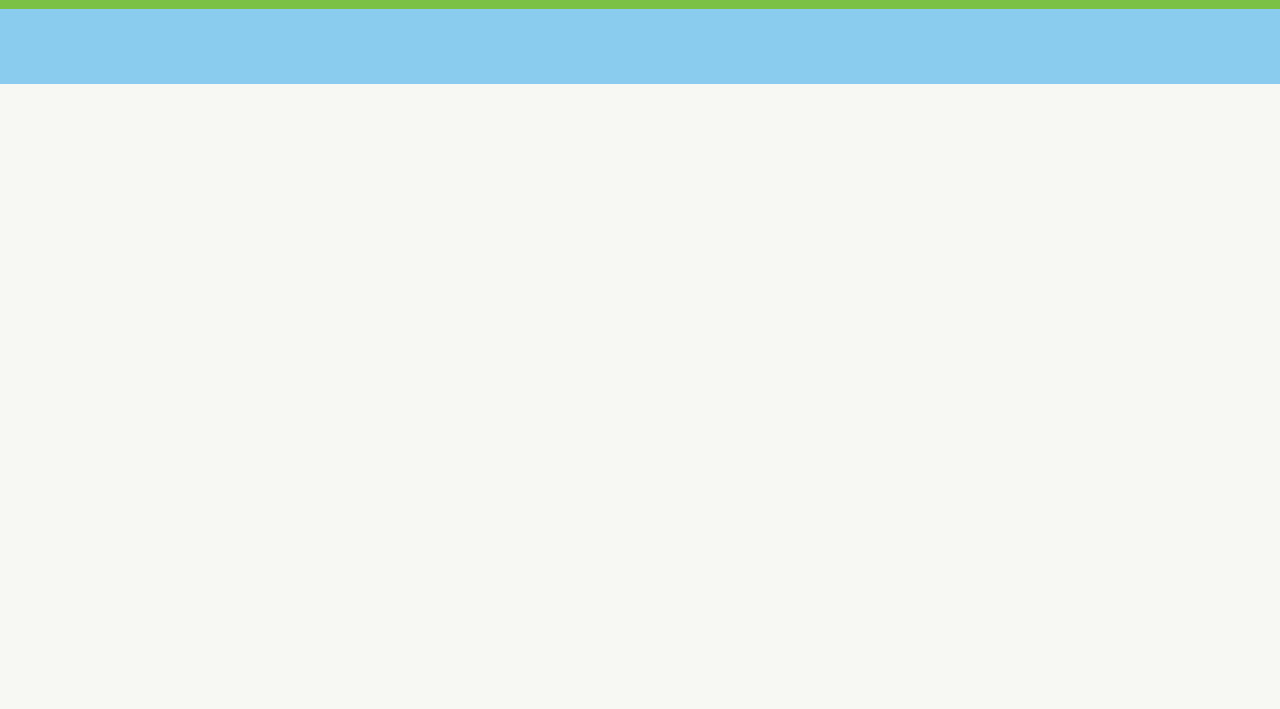
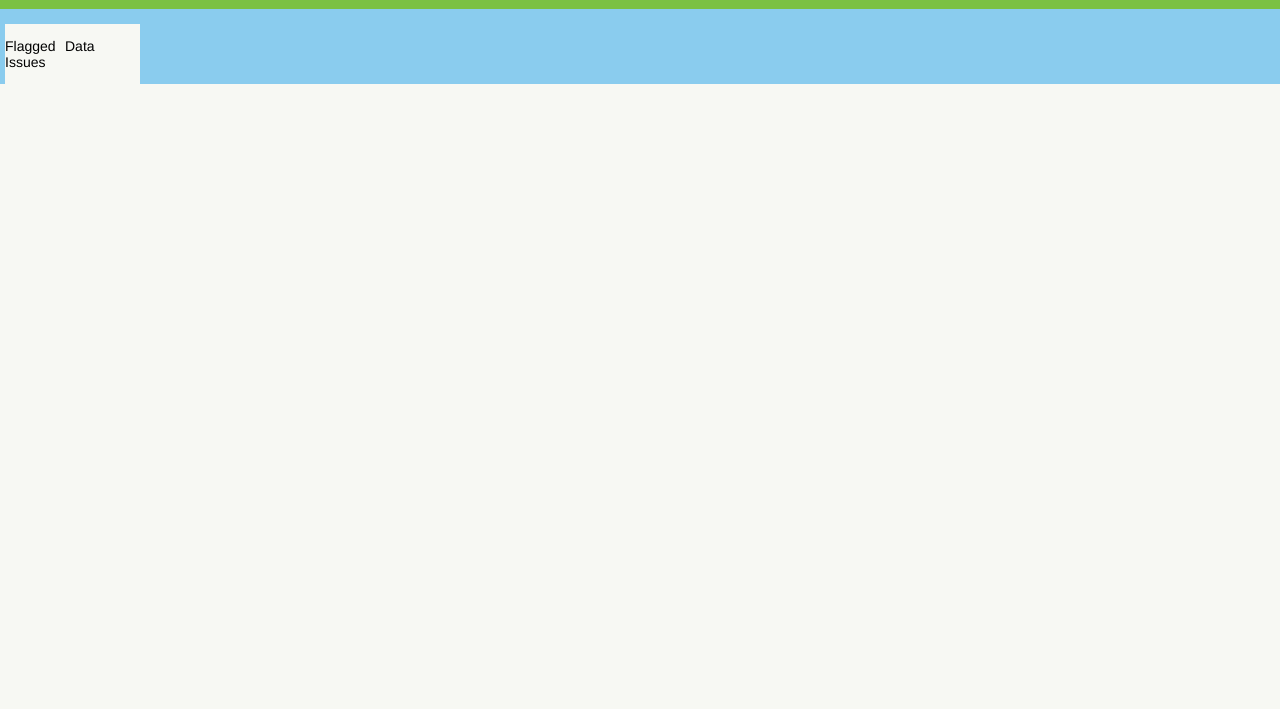
Before and after one commit to ajratayczak/ef.github.io, a plain HTML site: page index.html in a window 1280 px wide. Shown: the part 91-800 px from the top of the page. Drawn offline with Linux system fonts and the light colour scheme.

Commit message:
add two tabs to nav

```diff
--- a/index.html
+++ b/index.html
@@ -13,7 +13,18 @@
       <img src="ernessifarmslogocropped.gif" alt="Ernessi Farms Logo" width="294" height="50" style="vertical-align:middle;margin:25px 25px">
     </div>
     <nav>
-
+      <ul>
+        <li>
+          <div class="tab">
+            <p>Flagged Issues</p>
+          </div>
+        </li>
+        <li>
+          <div class="tab2">
+            <p>Data</p>
+          </div>
+        </li>
+      </ul>
     </nav>
   </body>
 
--- a/style.css
+++ b/style.css
@@ -27,3 +27,21 @@ nav {
     top: 100px;
     left: 0px;
 }
+
+.tab {
+    background-color: #F7F8F3;
+    width: 75px;
+    height: 60px;
+    position: fixed;
+    top: 115px;
+    left: 5px;
+}
+
+.tab2 {
+    background-color: #F7F8F3;
+    width: 75px;
+    height: 60px;
+    position: fixed;
+    top: 115px;
+    left: 65px;
+}
```
